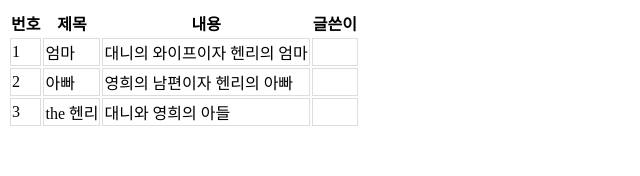
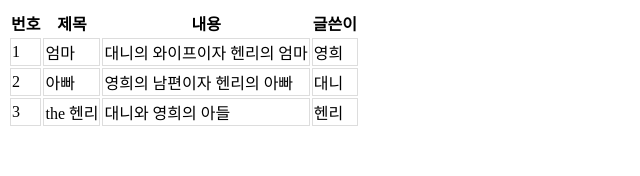
Before and after one commit to LilySeo/vue-board, a Vue app: page /#/ in a window 1280 px wide. Shown: the top 176 px of the page, without its empty margins (0-640 px from the left). Built offline with nearby package versions, Linux system fonts and the light colour scheme.

Commit message:
typo - 글쓴이 수정

```diff
--- a/src/components/Read.vue
+++ b/src/components/Read.vue
@@ -14,7 +14,7 @@
           <td>{{ index + 1 }}</td>
           <td>{{ data.title }}</td>
           <td>{{ data.content }} </td>
-          <td>{{ data.wirter }}</td>
+          <td>{{ data.writer }}</td>
         </tr>
       </tbody>
     </table>
```
